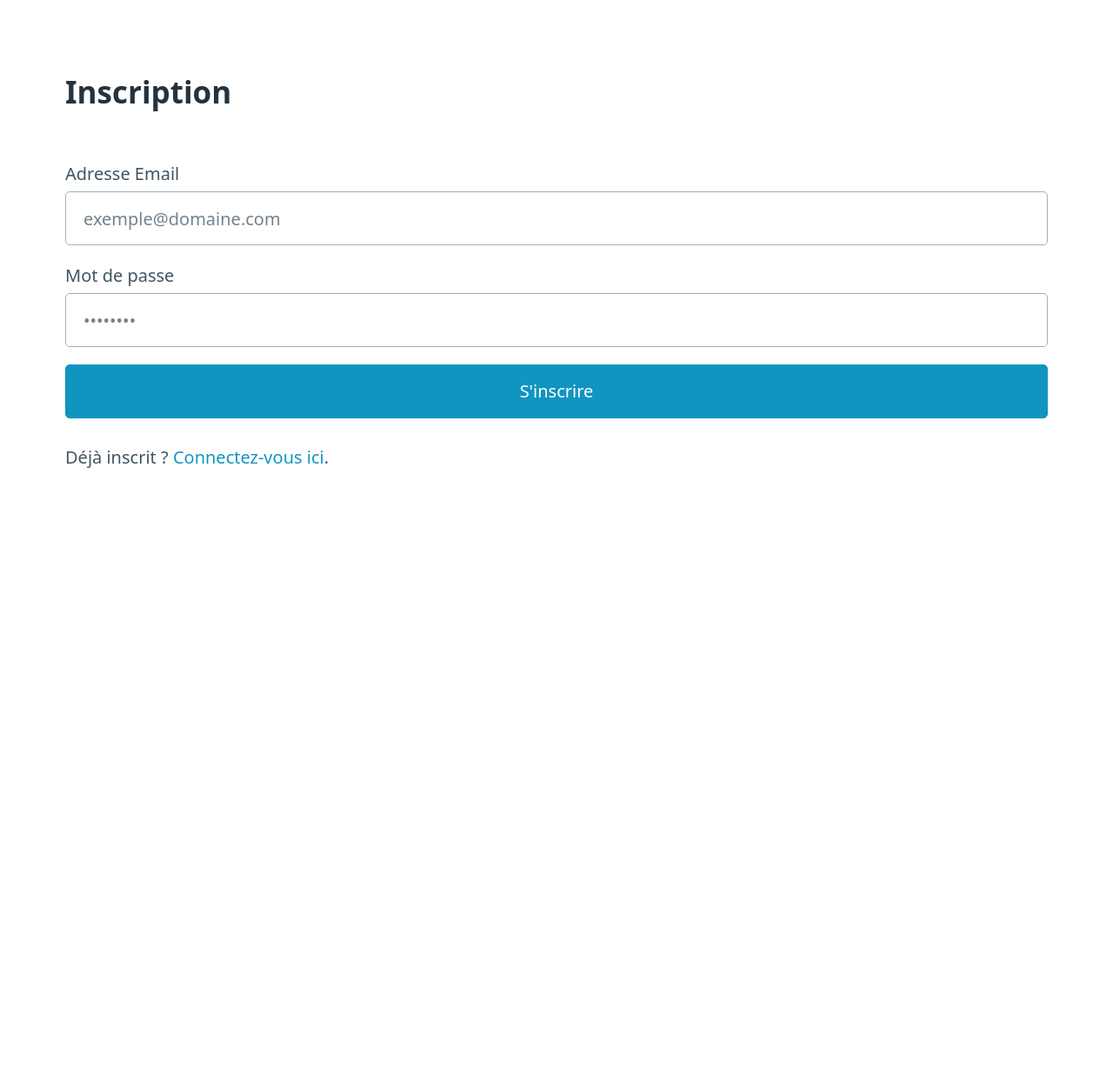
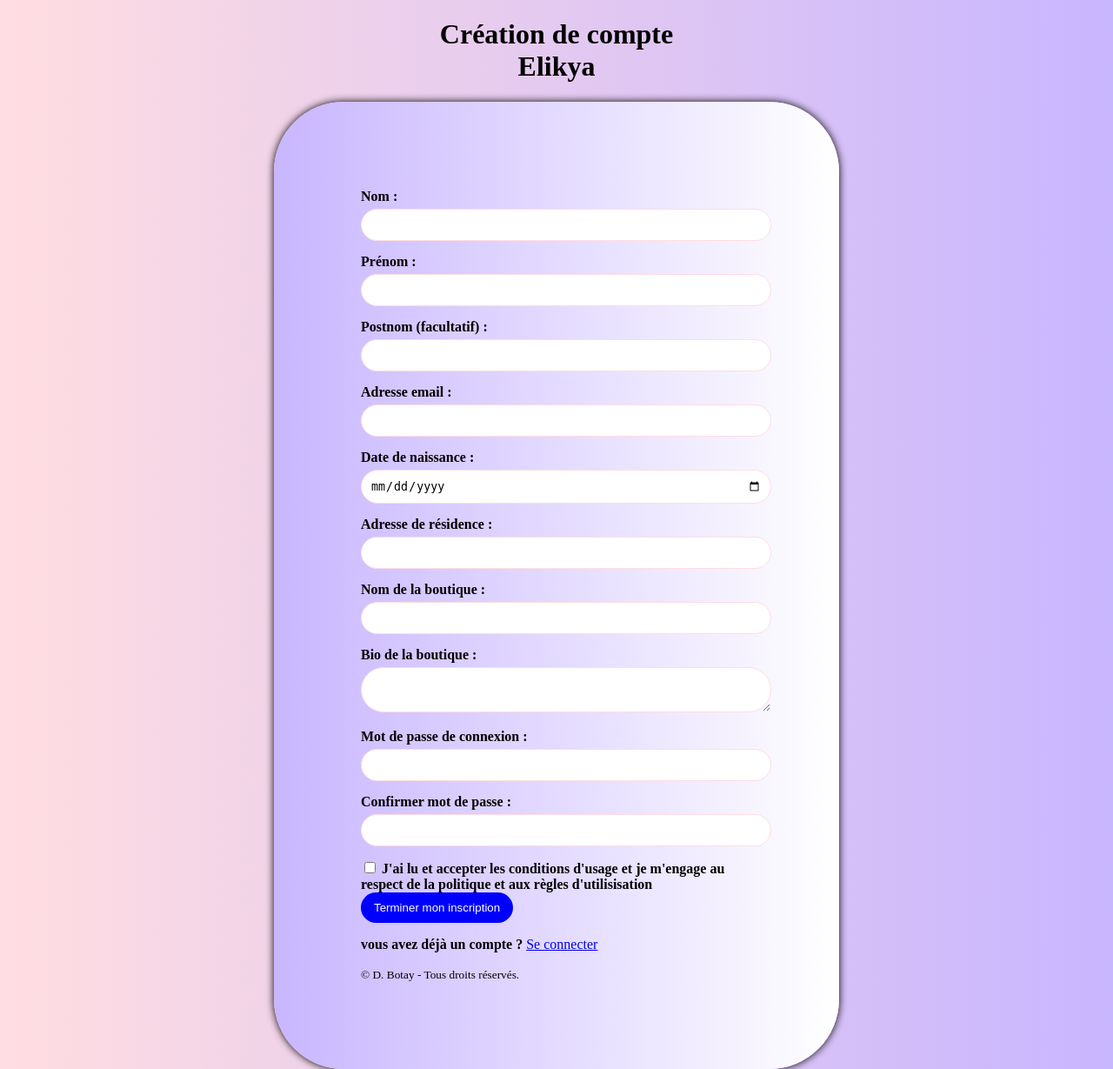
Before and after one commit to BonkingoDaniel006/Elikya, a Flask app: page /inscription in a window 1280 px wide. Shown: the whole page at 87% size. Before the commit the page ends 538 px from the top, so only its background shows below. Run offline with Flask 3, Linux system fonts and the light colour scheme.

Commit message:
feat/connexion.html

```diff
--- a/app.py
+++ b/app.py
@@ -35,14 +35,7 @@ def init_db():
         database=Config.MYSQL_DB
     )
     cursor = conn.cursor()
-    cursor.execute("""
-        CREATE TABLE IF NOT EXISTS users (
-            id INT AUTO_INCREMENT PRIMARY KEY,
-            email VARCHAR(255) UNIQUE NOT NULL,
-            password VARCHAR(255) NOT NULL,
-            created_at TIMESTAMP DEFAULT CURRENT_TIMESTAMP
-        ) ENGINE=InnoDB;
-    """)
+
     conn.commit()
     cursor.close()
     conn.close()
--- a/auth/routes.py
+++ b/auth/routes.py
@@ -16,7 +16,14 @@ def inscription():
     if current_user.is_authenticated:
         return redirect(url_for('auth.index'))
     if request.method == 'POST':
+        nom = request.form['last_name']
+        prenom = request.form['first_name']
+        postnom = request.form['middle_name']
         email = request.form['email']
+        naissance = request.form['naissance']
+        adresse = request.form['adresse']
+        nom_boutique = request.form['nom_boutique']
+        description = request.form['description']
         password = request.form['password']
 
         if not email or not password:
@@ -30,7 +37,7 @@ def inscription():
         conn = User.get_db_connection()
         cursor = conn.cursor()
         try:
-            cursor.execute("INSERT INTO users (email, password) VALUES (%s, %s)", (email, hashed_password))
+            cursor.execute("INSERT INTO users (prenom, nom, postnom, email, naissance, password, description, adresse, nom_boutique) VALUES (%s, %s, %s, %s, %s, %s, %s, %s, %s)", (prenom, nom, postnom, email, naissance, hashed_password, description, adresse, nom_boutique))
             conn.commit()
             flash('Inscription réussie !', 'success')
             return redirect(url_for('auth.connexion'))
--- a/templates/inscription.html
+++ b/templates/inscription.html
@@ -1,17 +1,49 @@
-{% extends 'base.html' %}
+<!DOCTYPE html>
+<html lang="fr">
+<head>
+  <meta charset="UTF-8">
+  <title>Création de compte<br> Elikya"</title>
+  <link rel="stylesheet" href="{{ url_for('static', filename='compte_acheteur.css') }}">
 
-{% block title %}Inscription{% endblock %}
+</head>
+<body>
 
-{% block content %}
-<h2>Inscription</h2>
-<form method="POST" action="{{ url_for('auth.inscription') }}">
-    <label for="email">Adresse Email</label>
-    <input type="email" id="email" name="email" required placeholder="exemple@domaine.com">
+  <h1 style="text-align:center;">Création de compte<br> Elikya</h1>
 
-    <label for="password">Mot de passe</label>
-    <input type="password" id="password" name="password" required placeholder="••••••••">
+  <form action="{{ url_for('auth.inscription') }}" method="post">
+    <label for="nom_user"> Nom :</label>
+    <input type="text" id="nom_user" name="last_name" required>
+    <label for="prenom_user"> Prénom :</label>
+    <input type="text" id="prenom_user" name="first_name" required>
+    <label for="postnom">Postnom (facultatif) : </label>
+    <input type="text" id="postnom" name="middle_name">
+    <label for="email">Adresse email :</label>
+    <input type="email" id="email" name="email" required>
+    <label for="naissance">Date de naissance :</label>
+    <input type="date" id="naissance" name="naissance" required>
+    <label for="adresse">Adresse de résidence :</label>
+    <input type="text" id="adresse" name="adresse" required>
+    <label for="nom_boutique">Nom de la boutique :</label>
+    <input type="text" id="nom_boutique" name="nom_boutique">
+    <label for="description">Bio de la boutique :</label>
+    <textarea id="description" name="description"></textarea>
+    <label for="motdepassecon">Mot de passe de connexion :</label>
+    <input type="password" id="motdepassecon" name="password" required>
+    <label for="motdepassecon"> Confirmer mot de passe :</label>
+    <input type="password" id="motdepassecon2" name="confirm_password" required>
 
-    <button type="submit">S'inscrire</button>
-</form>
-<p>Déjà inscrit ? <a href="{{ url_for('auth.connexion') }}">Connectez-vous ici</a>.</p>
-{% endblock %}
+    <input type="checkbox" id="conditions" name="conditions" value="conditions" required>
+    <label for="conditions">J'ai lu et accepter les <span>conditions d'usage</span> et je m'engage au respect de la politique et aux règles d'utilisisation</label><br>
+
+
+
+    <button type="submit">Terminer mon inscription</button>
+      <p><strong>vous avez déjà un compte ?</strong>
+      <a href="{{ url_for('auth.connexion') }}">Se connecter</a> <br>
+
+
+
+    <footer><small>  &copy D. Botay - Tous droits réservés.</small></footer>
+  </form>
+</body>
+</html>
```
Also changed, not shown: schema.sql (+7 -0 lines).
